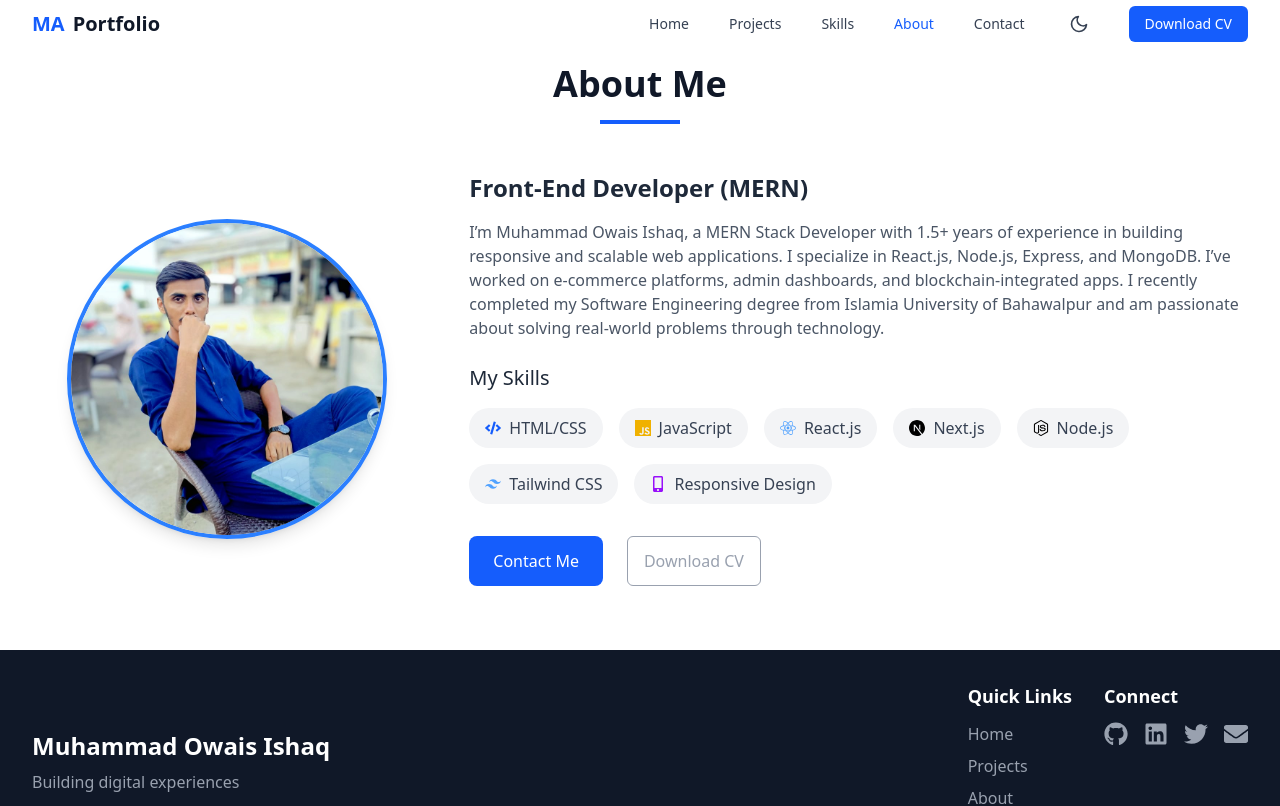
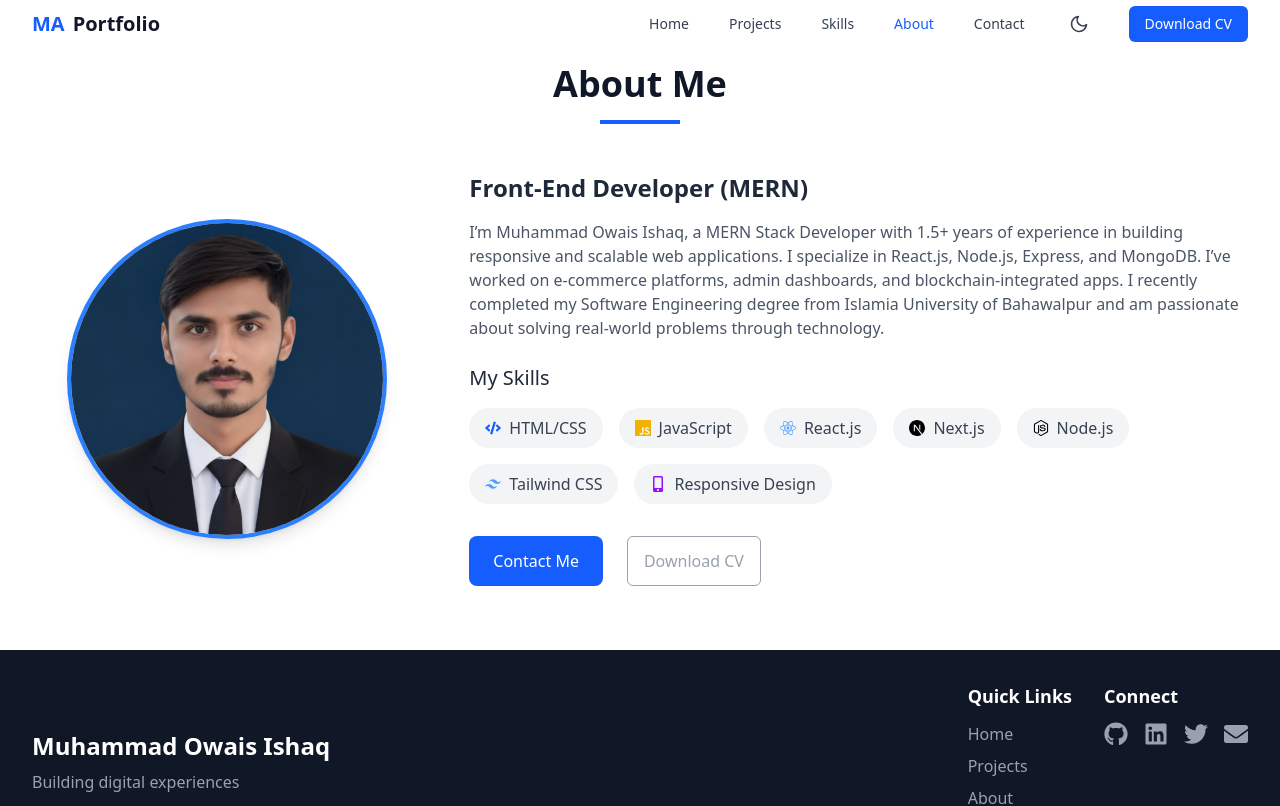
Before and after one commit to Jam-Awais-Ishaq/ProfolioInNextJS, a Next.js app: page /about in a window 1280 px wide. Shown: the top 806 px of the page. Built offline with nearby package versions, Linux system fonts and the light colour scheme.

Commit message:
changing image on about page

```diff
--- a/src/app/about/page.js
+++ b/src/app/about/page.js
@@ -20,7 +20,7 @@ const About = () => {
           <div className="lg:w-1/3 flex justify-center">
             <div className="relative w-64 h-64 sm:w-80 sm:h-80 rounded-full overflow-hidden border-4 border-blue-500 shadow-lg">
               <Image
-                src="/blue.jpg" // Replace with your image path
+                src="/awais.png" // Replace with your image path
                 alt="Profile Picture"
                 layout="fill"
                 objectFit="cover"
```
